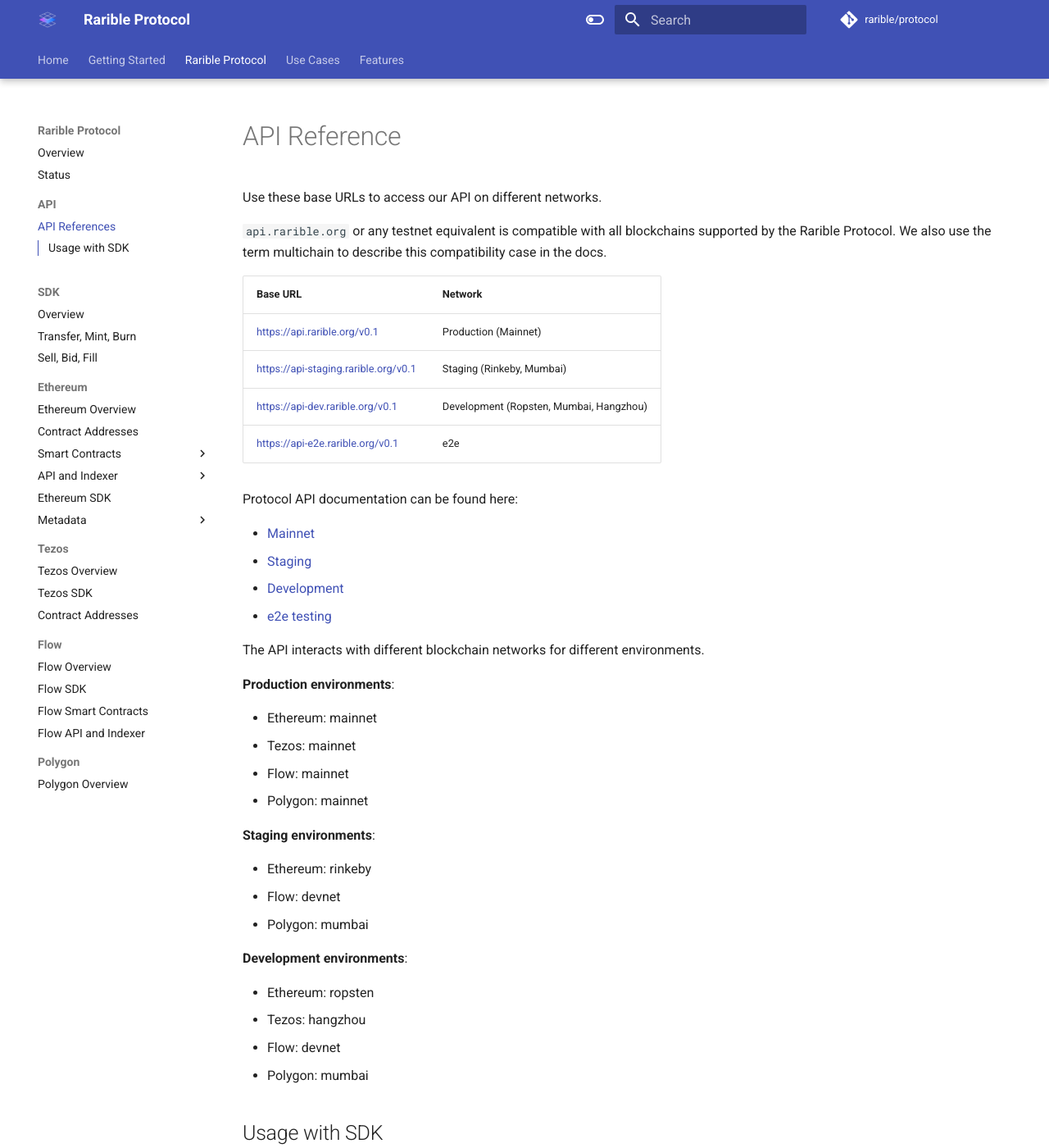
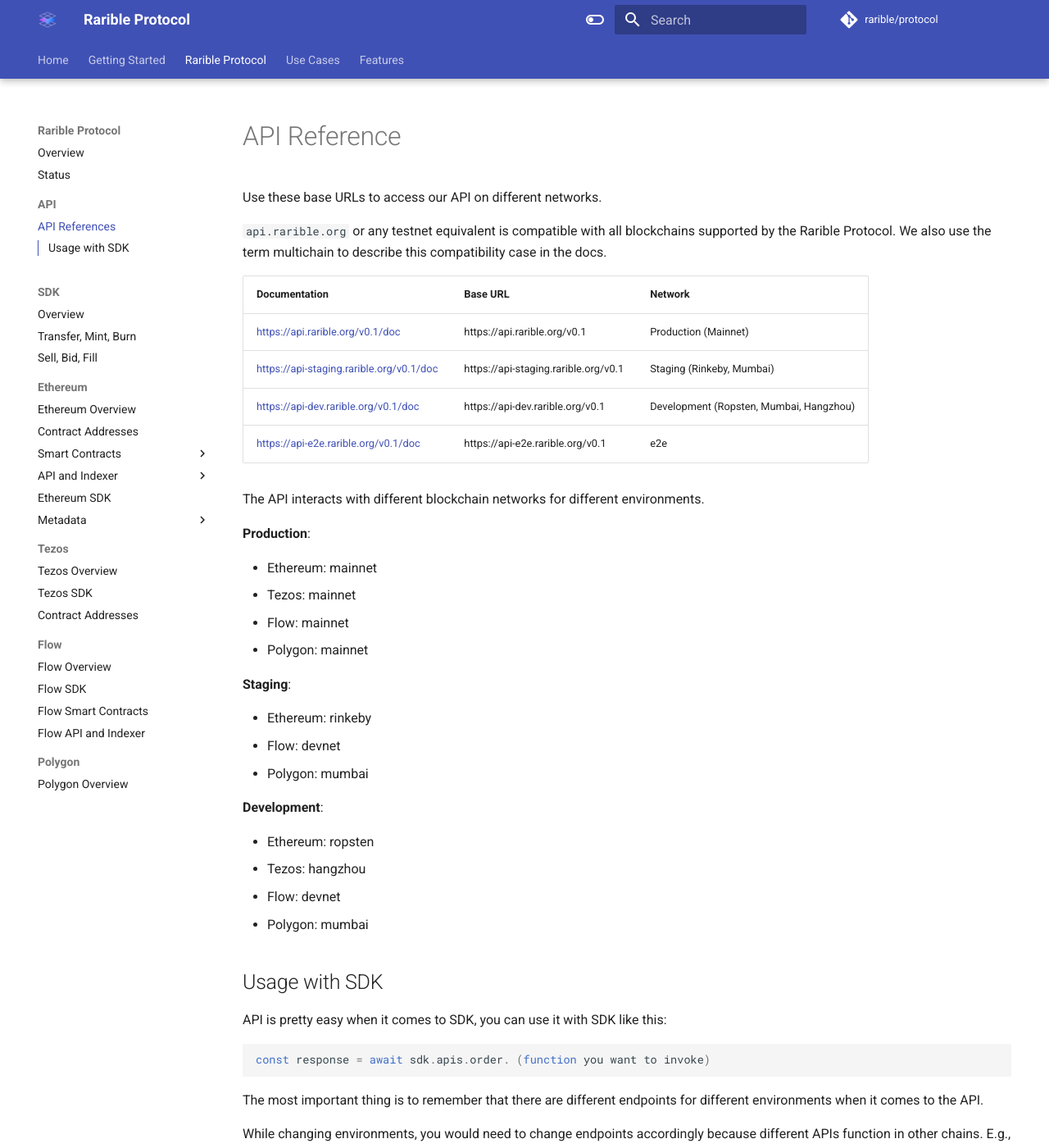
Before and after one commit to rarible/protocol, an MkDocs documentation site: the page built from docs/api-reference.md, in a window 1280 px wide and 1400 px high. Shown: the whole window at 82% size. Built offline with MkDocs 1.6.1 and Material for MkDocs 9.7.7, drawn with Linux system fonts in a browser that asks for light colours; comment, search, counter and statistics services are not loaded.

Commit message:
fix: links to API documentation

```diff
--- a/docs/api-reference.md
+++ b/docs/api-reference.md
@@ -9,36 +9,29 @@
 
 `api.rarible.org` or any testnet equivalent is compatible with all blockchains supported by the Rarible Protocol. We also use the term multichain to describe this compatibility case in the docs.
 
-| Base URL                                                                     | Network                                 |
-|:-----------------------------------------------------------------------------|:----------------------------------------|
-| [https://api.rarible.org/v0.1](https://api.rarible.org/v0.1)                 | Production (Mainnet)                    |
-| [https://api-staging.rarible.org/v0.1](https://api-staging.rarible.org/v0.1) | Staging (Rinkeby, Mumbai)               |
-| [https://api-dev.rarible.org/v0.1](https://api-dev.rarible.org/v0.1)         | Development (Ropsten, Mumbai, Hangzhou) |
-| [https://api-e2e.rarible.org/v0.1](https://api-e2e.rarible.org/v0.1)         | e2e                                     |
-
-Protocol API documentation can be found here:
-
-* [Mainnet](https://api.rarible.org/v0.1/doc)
-* [Staging](https://api-staging.rarible.org/v0.1/doc)
-* [Development](https://api-dev.rarible.org/v0.1/doc)
-* [e2e testing](https://api-e2e.rarible.org/v0.1/doc)
+| Documentation | Base URL                                                                     | Network |
+|:--------------|:-----------------------------------------------------------------------------|:--------|
+| [https://api.rarible.org/v0.1/doc](https://api.rarible.org/v0.1/doc) | https://api.rarible.org/v0.1 | Production (Mainnet) |
+| [https://api-staging.rarible.org/v0.1/doc](https://api-staging.rarible.org/v0.1/doc) | https://api-staging.rarible.org/v0.1 | Staging (Rinkeby, Mumbai) |
+| [https://api-dev.rarible.org/v0.1/doc](https://api-dev.rarible.org/v0.1/doc) | https://api-dev.rarible.org/v0.1 | Development (Ropsten, Mumbai, Hangzhou) |
+| [https://api-e2e.rarible.org/v0.1/doc](https://api-e2e.rarible.org/v0.1/doc) | https://api-e2e.rarible.org/v0.1 | e2e |
 
 The API interacts with different blockchain networks for different environments.
 
-**Production environments**:
+**Production**:
 
 * Ethereum: mainnet
 * Tezos: mainnet
 * Flow: mainnet
 * Polygon: mainnet
 
-**Staging environments**:
+**Staging**:
 
 * Ethereum: rinkeby
 * Flow: devnet
 * Polygon: mumbai
 
-**Development environments**:
+**Development**:
 
 * Ethereum: ropsten
 * Tezos: hangzhou
```
